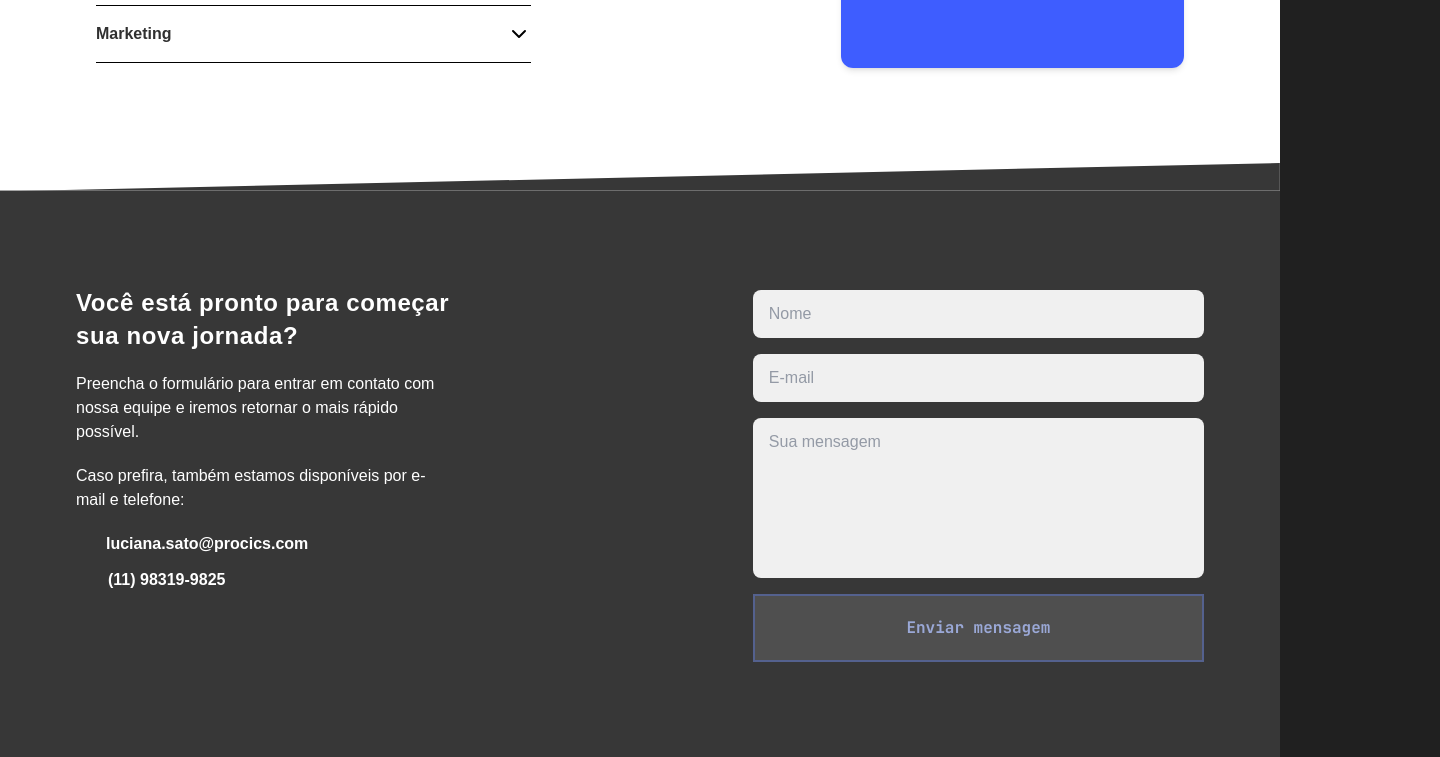
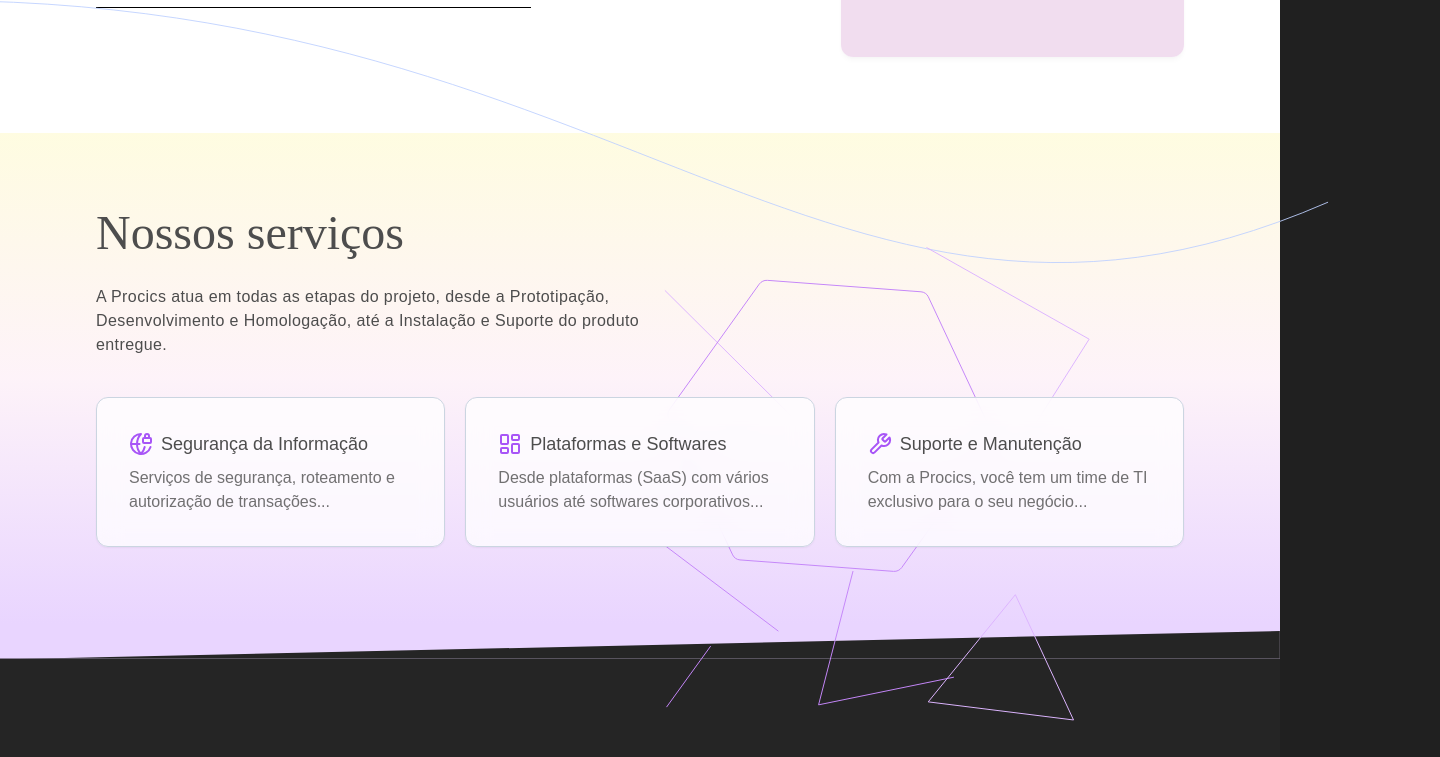
Before and after one commit to boogarin/procics, a Next.js app: page / in a window 1280 px wide. Shown: the part 1820-2577 px from the top of the page, 1440 px wide, since content can reach past the window. Built offline with nearby package versions, Linux system fonts and the light colour scheme; some icons are missing.

Commit message:
services section added

```diff
--- a/app/components/SectionMenu.tsx
+++ b/app/components/SectionMenu.tsx
@@ -11,7 +11,6 @@ const SectionMenu = () => {
 
             <div className="flex justify-between">
                 <motion.div
-                onViewportEnter={() => {setIsExpanded("b1")}}
                 onViewportLeave={() => {setIsExpanded("b0")}}
                 animate={{
                     height: isExpanded === "b1" ? "100px" : "",
--- /dev/null
+++ b/app/components/Services.tsx
@@ -0,0 +1,26 @@
+import { LucideIcon } from "lucide-react";
+
+interface Types {
+    title: string;
+    subtitle: string;
+    Icon: LucideIcon;
+}
+const Service: React.FC<Types> = ({ title, subtitle, Icon }) => {
+    return (
+      <div className="w-full p-8 rounded-xl border-[1px] border-slate-300 relative overflow-hidden group bg-white/75 backdrop-blur-md shadow-sm">
+        <div className="absolute inset-0 bg-gradient-to-r from-purple-500 to-purple-400 translate-y-[100%] group-hover:translate-y-[0%] transition-transform duration-300" />
+        <div className="flex gap-2 items-center">
+            <Icon className="absolute z-10 -top-12 -right-12 text-9xl text-slate-100 group-hover:text-violet-400 group-hover:rotate-12 transition-transform duration-300" />
+            <Icon className="mb-2 text-2xl text-purple-500 group-hover:text-white transition-colors relative z-10 duration-300" />
+            <h3 className="font-medium text-lg text-[#4d4d4d] group-hover:text-white relative z-10 duration- mb-2">
+            {title}
+            </h3>
+        </div>
+        <p className="text-[#4d4d4d]/80 group-hover:text-white/70 relative z-10 duration-300">
+          {subtitle}
+        </p>
+      </div>
+    );
+  };
+
+  export default Service;
--- a/app/page.tsx
+++ b/app/page.tsx
@@ -2,7 +2,7 @@
 
 import Image from "next/image";
 import { SiInstagram, SiMailboxdotorg, SiWhatsapp, SiX } from '@icons-pack/react-simple-icons';
-import { motion, useSpring, useTime, useTransform } from "framer-motion";
+import { motion, useSpring, useTime, useTransform } from "motion/react";
 import { useEffect, useRef } from "react";
 import Lenis from "lenis";
 import Card from "./components/Card";
@@ -12,6 +12,8 @@ import { GenerateText } from "./components/GenerateText";
 import ContactForm from "./components/ContactForm";
 import SectionMenu from "./components/SectionMenu";
 import Slider from "./components/Slider";
+import Service from "./components/Services";
+import { GlobeLock, LayoutDashboardIcon, Wrench } from "lucide-react";
 
 export default function Home() {
   const time = useTime();
@@ -50,7 +52,11 @@ export default function Home() {
 
   const words = `Você está pronto para começar sua nova jornada?`
 
-  const myRef = useRef<HTMLDivElement | null>(null);
+  const contact = useRef<HTMLDivElement | null>(null);
+  const services = useRef<HTMLDivElement | null>(null);
+
+
+  const transition = { duration: 4, yoyo: Infinity, ease: "easeInOut" }
 
   return (
     <div>
@@ -62,7 +68,7 @@ export default function Home() {
       <div className='flex space-x-10 items-center'>
         <ul className='hidden md:flex space-x-10 text-white font-light'>
           <li className="font-jet hover:underline cursor-pointer z-10 transition ease-in-out duration-100 hover:font-extrabold hover:scale-105">INÍCIO</li>
-          <li className="font-jet hover:underline cursor-pointer z-10 transition ease-in-out duration-100 hover:font-extrabold hover:scale-105">SERVIÇOS</li>
+          <li onClick={() => {services.current?.scrollIntoView({behavior: "smooth"})}} className="font-jet hover:underline cursor-pointer z-10 transition ease-in-out duration-100 hover:font-extrabold hover:scale-105">SERVIÇOS</li>
           <li className="font-jet hover:underline cursor-pointer z-10 transition ease-in-out duration-100 hover:font-extrabold hover:scale-105">PROJETOS</li>
         </ul>
       </div>
@@ -97,7 +103,7 @@ export default function Home() {
 
     {/* SECTION TWO */}
     <motion.div initial={{opacity: 0}} whileInView={{opacity: 1, transition: {duration: 1}}} viewport={{once: true}}
-    className="bg-[#373737] relative z-10 h-full p-14">
+    className="bg-gradient-to-br from-[#373737]/20 to-[#FFFFFF]/10 backdrop-blur-xl relative z-10 h-full p-14">
       <div className="flex flex-col lg:flex-row justify-between items-center w-[calc(100%-5px)] lg:w-[calc(100%-40px)] xl:w-[calc(100%-80px)] 2xl:w-[calc(100%-600px)] mx-auto">
         <div className="flex flex-col lg:flex-row justify-between w-full lg:w-4/6">
           <div className="flex text-center lg:text-left flex-col space-y-2 w-full lg:w-2/5">
@@ -113,7 +119,7 @@ export default function Home() {
         </div>
         <div className="relative">
           <div className="group mt-10 lg:mt-0">
-            <motion.button onClick={() => {myRef.current?.scrollIntoView({behavior: "smooth"})}} variants={variants} whileHover="hover" className="relative bg-white h-16 rounded-2xl z-10 px-10">
+            <motion.button onClick={() => {contact.current?.scrollIntoView({behavior: "smooth"})}} variants={variants} whileHover="hover" className="relative bg-white h-16 rounded-2xl z-10 px-10">
               <span className="text-[#313D6A] font-bold text-xl">Entre em contato</span>
             </motion.button>
             <motion.button className="absolute rounded-2xl group-hover:-inset-1 mt-10 lg:mt-0"
@@ -154,6 +160,7 @@ export default function Home() {
 
         <div className="flex flex-col md:flex-row md:justify-between w-full p-5 md:p-0">
           <span className="text-black text-3xl font-bold z-20 font-jet">CICLO DE DESENVOLVIMENTO</span>
+
           <div className="font-jet text-black hover:underline mt-2 md:mt-1 cursor-pointer transition ease-in-out duration-100 hover:font-extrabold hover:scale-105 w-fit">SAIBA MAIS...</div>
         </div>
 
@@ -171,16 +178,57 @@ export default function Home() {
       </div>
     </div>
 
-    <div className="flex bg-white rotate-180">
-      <svg xmlns="http://www.w3.org/2000/svg" viewBox="0 1 1440 40">
-        <path fill="#373737" fillOpacity="1" d="M0,32L1440,0L1440,0L0,0Z"></path>
+    {/* SECTION FIVE */}
+    <div className="absolute -mt-16 md:-mt-44">
+      <svg width="1440" height="349" viewBox="0 0 1640 349" fill="none" xmlns="http://www.w3.org/2000/svg">
+        <motion.path d="M-382 47.2894C668.5 -96.8037 891 525 1512.5 255" stroke="#BED0FF" stroke-width="40" stroke-linecap="round"
+        initial={{ pathLength: 0 }}
+        animate={{ pathLength: 1 }}
+        transition={transition}/>
       </svg>
     </div>
 
 
-    {/* SECTION FIVE */}
-    <motion.div ref= {myRef} id="contact" initial={{opacity: 0}} whileInView={{opacity: 1, transition: {duration: 1}}} viewport={{once: true}}
-    className="py-10 pt-11 bg-[#373737]">
+    <div ref= {services} className="absolute right-0 -mr-32 lg:mr-0 -mt-5 opacity-100 animate-pulse z-10">
+      <motion.svg className="absolute right-40 mt-32 z-10" initial={{y: 0}} animate={{y: [0, -10, 0]}} transition={{repeat: Infinity, ease: "easeInOut", duration: 3, delay: 3.5}} width="467" height="519" viewBox="0 0 467 519" fill="none" xmlns="http://www.w3.org/2000/svg">
+      <motion.path d="M303.449 8.10281L466.15 99.784L404.57 197.027" stroke="#ddb5ff" stroke-linejoin="round" initial={{ pathLength: 0, x: 0 }} animate={{ pathLength: 1, x: -30 }} transition={transition}/>
+      <motion.path d="M167.759 176.11L41.8445 51" stroke="#ddb5ff" stroke-linejoin="round" initial={{ pathLength: 0, x: 0 }} animate={{ pathLength: 1, x: -30 }} transition={transition}/>
+      <motion.path d="M43.5126 467.782L87.6878 406.699" stroke="#C587F9" stroke-linejoin="round" initial={{ pathLength: 0, x: 0 }} animate={{ pathLength: 1, x: -30 }} transition={transition}/>
+      <motion.path d="M230.017 331.678L195.59 465.466L330.935 437.786" stroke="#C587F9" stroke-linejoin="round" initial={{ pathLength: 0, x: 0 }} animate={{ pathLength: 1, x: -30 }} transition={transition}/>
+      </motion.svg>
+      <motion.svg className="absolute right-40 mt-32 z-10" initial={{y: 0}} animate={{y: [-10, -30, -10]}} transition={{repeat: Infinity, ease: "easeInOut", duration: 3.5, delay: 4}} width="467" height="519" viewBox="0 0 467 519" fill="none" xmlns="http://www.w3.org/2000/svg">
+      <motion.path d="M136.215 71.7023C138.079 69.0977 141.197 67.6393 144.391 67.8778L297.997 79.3355C301.191 79.5739 303.979 81.472 305.309 84.3153L369.266 221.029C370.596 223.872 370.266 227.229 368.402 229.834L278.752 355.09C276.888 357.695 273.77 359.153 270.576 358.915L116.969 347.457C113.775 347.218 110.987 345.32 109.658 342.477L45.7012 205.763C44.371 202.92 44.7002 199.563 46.5647 196.958L136.215 71.7023Z" stroke="#C587F9" stroke-linecap="round" stroke-linejoin="round" initial={{ pathLength: 0, x: 0 }} animate={{ pathLength: 1, x: -30 }} transition={transition}/>
+      <motion.path d="M450.539 507.525L305.226 489.423L392.364 382.224L450.539 507.525Z" stroke="#ddb5ff" stroke-linecap="round" stroke-linejoin="round" initial={{ pathLength: 0, x: 0 }} animate={{ pathLength: 1, x: -30 }} transition={transition}/>
+      <motion.path d="M1 268.948L130.11 216.632" stroke="#ddb5ff" stroke-linejoin="round" initial={{ pathLength: 0, x: 0 }} animate={{ pathLength: 1, x: -30 }} transition={transition}/>
+      <motion.path d="M43 333.923L155.43 418.744" stroke="#C587F9" stroke-linejoin="round" initial={{ pathLength: 0, x: 0 }} animate={{ pathLength: 1, x: -30 }} transition={transition}/>
+      </motion.svg>
+    </div>
+
+
+
+    <div className="bg-white bg-gradient-to-b from-yellow-100/50 via-pink-100/50 to-purple-200  flex w-full py-5">
+      <div className="w-[calc(100%-5px)] lg:w-[calc(100%-40px)] xl:w-[calc(100%-80px)] 2xl:w-[calc(100%-600px)] mx-auto p-6 md:p-10 lg:p-14 text-[#4d4d4d] z-20">
+        <div className="flex flex-col gap-7">
+          <span className="text-center md:text-left text-5xl font-playfair">Nossos serviços</span>
+          <span className="text-center md:text-left md:w-2/4 mb-10 tracking-wide">A Procics atua em todas as etapas do projeto, desde a Prototipação, Desenvolvimento e Homologação, até a Instalação e Suporte do produto entregue.</span>
+        </div>
+        <div className="flex flex-col md:flex-row gap-5">
+          <Service title="Segurança da Informação" subtitle="Serviços de segurança, roteamento e autorização de transações..." Icon={GlobeLock}/>
+          <Service title="Plataformas e Softwares" subtitle="Desde plataformas (SaaS) com vários usuários até softwares corporativos..." Icon={LayoutDashboardIcon}/>
+          <Service title="Suporte e Manutenção" subtitle="Com a Procics, você tem um time de TI exclusivo para o seu negócio..."  Icon={Wrench}/>
+        </div>
+      </div>
+    </div>
+
+    <div className="bg-purple-200 rotate-180 flex">
+      <svg xmlns="http://www.w3.org/2000/svg" viewBox="0 1 1440 40">
+        <path fill="#252525" fillOpacity="1" d="M0,32L1440,0L1440,0L0,0Z"></path>
+      </svg>
+    </div>
+
+    {/* SECTION SIX */}
+    <motion.div ref={contact} initial={{opacity: 0}} whileInView={{opacity: 1, transition: {duration: 1}}} viewport={{once: true}}
+    className="py-10 pt-11 bg-[#252525]">
       <motion.div className="flex flex-col md:flex-row start justify-between items-center md:items-start w-[calc(100%-5px)] lg:w-[calc(100%-40px)] 2xl:w-[calc(100%-600px)] mx-auto p-6 md:p-10 lg:p-14">
         <div className="text-center mb-10 -mt-5 md:mb-0 md:text-left md:w-1/3 flex flex-col">
           <GenerateText words={words}/>
--- a/tailwind.config.ts
+++ b/tailwind.config.ts
@@ -30,6 +30,7 @@ export default {
     },
     fontFamily: {
       jet: ['JetBrains Mono'],
+      playfair: ['Playfair Display']
     }
   },
   plugins: [],
```
Also changed, not shown: public/fonts/PlayfairDisplay-Bold.ttf (added).
